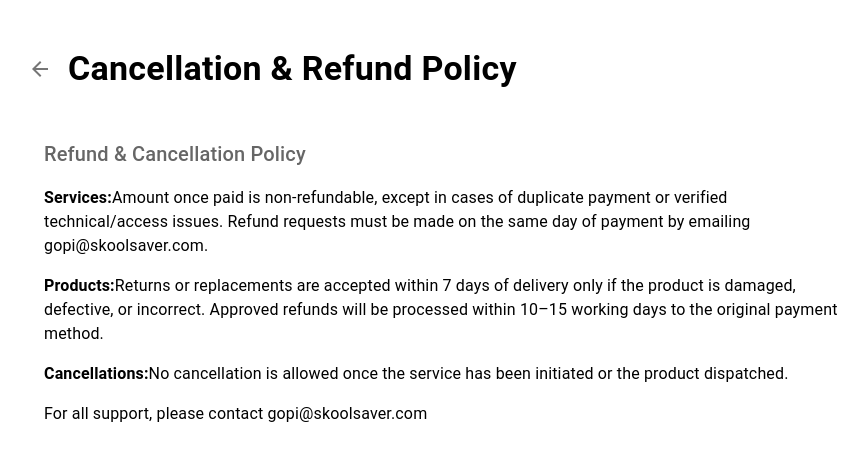
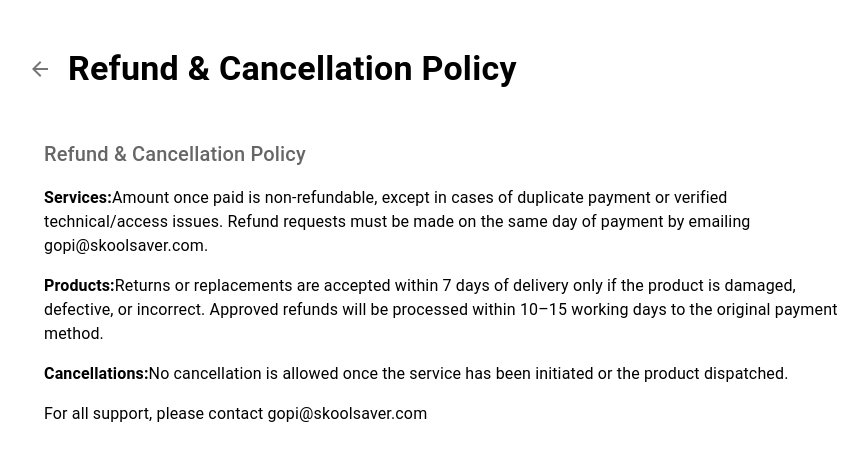
Before and after one commit to SkoolSaver/anuTechFronted, a Next.js app: page /refund-policy in a window 1280 px wide. Shown: the top 460 px of the page, without its empty margins (194-1062 px from the left). Built offline with nearby package versions, Linux system fonts and the light colour scheme.

Commit message:
services edit

```diff
--- a/app/refund-policy/page.js
+++ b/app/refund-policy/page.js
@@ -14,7 +14,7 @@ export default function RefundPolicyPage() {
             </IconButton>
           </a>
           <Typography variant="h4" ml={1} fontWeight={700}>
-            Cancellation & Refund Policy
+            Refund & Cancellation Policy
           </Typography>
         </Box>
 
--- a/app/sections/layout/Header.jsx
+++ b/app/sections/layout/Header.jsx
@@ -31,7 +31,6 @@ const services = [
   { id: 3, title: "App Development", href: "/app-development" },
   { id: 4, title: "Ecommerce Solutions", href: "/ecommerce-solutions" },
   { id: 5, title: "Digital Marketing", href: "/digital-marketing" },
-  { id: 6, title: "Graphic & Animations", href: "/graphic-animations" },
 ];
 
 const drawerWidth = 280;
```
